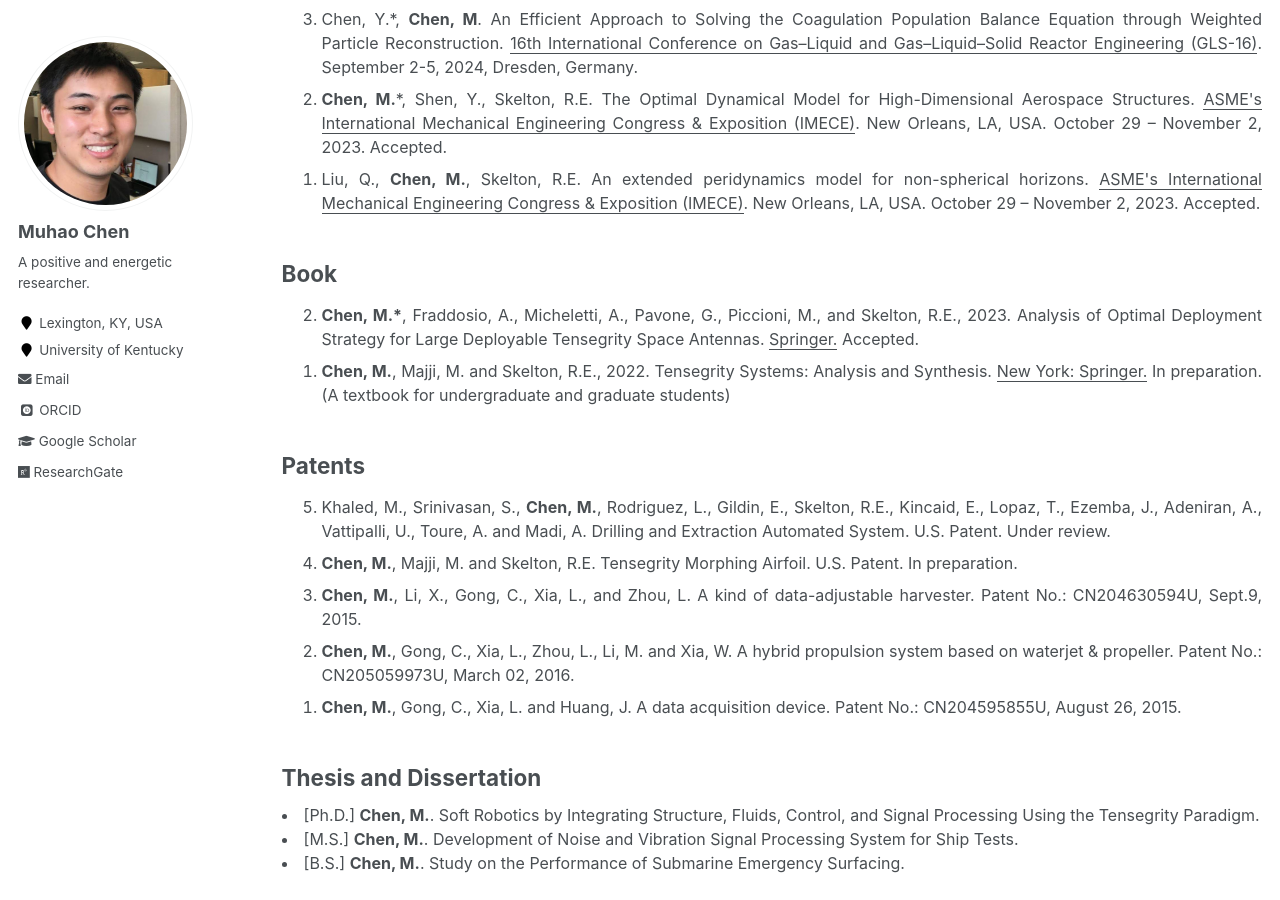
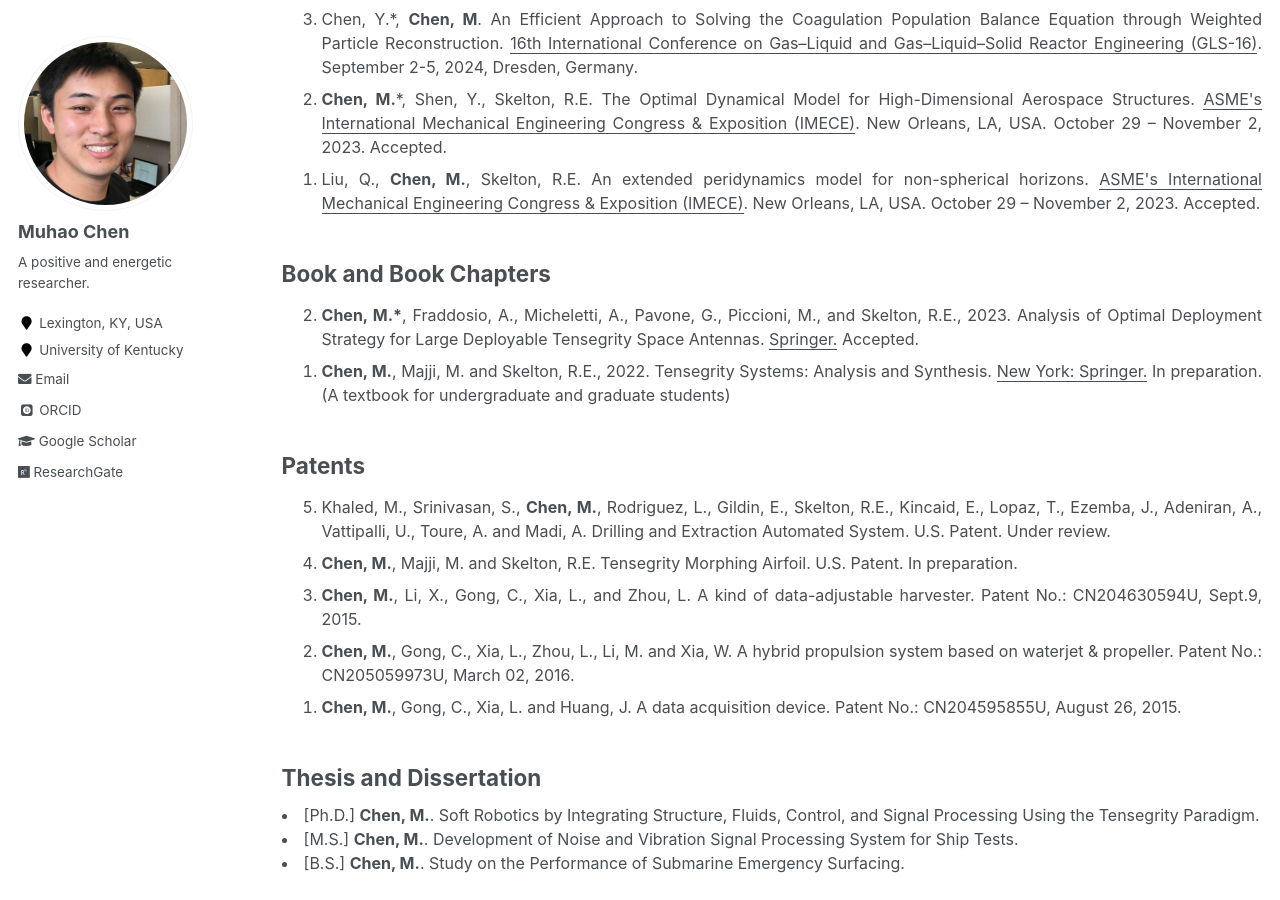
Before and after one commit to Muhao-Chen/muhao-chen.github.io, a Jekyll site: the page built from _pages/publication.md, in a window 1280 px wide and 900 px high, scrolled down 3222 px. Built offline with Jekyll 4.4.1, drawn with Linux system fonts in a browser that asks for light colours; some web fonts are replaced.

Commit message:
Update publication.md

```diff
--- a/_pages/publication.md
+++ b/_pages/publication.md
@@ -90,7 +90,7 @@ toc: true
 </ol>
 </font>
 
-## Book
+## Book and Book Chapters
 <font size=3>
 <ol reversed>
 
```
